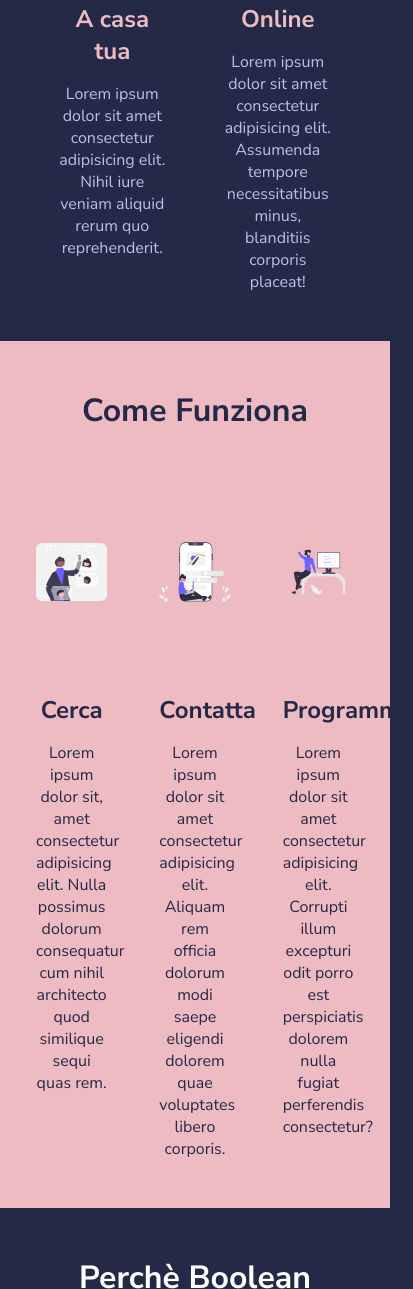
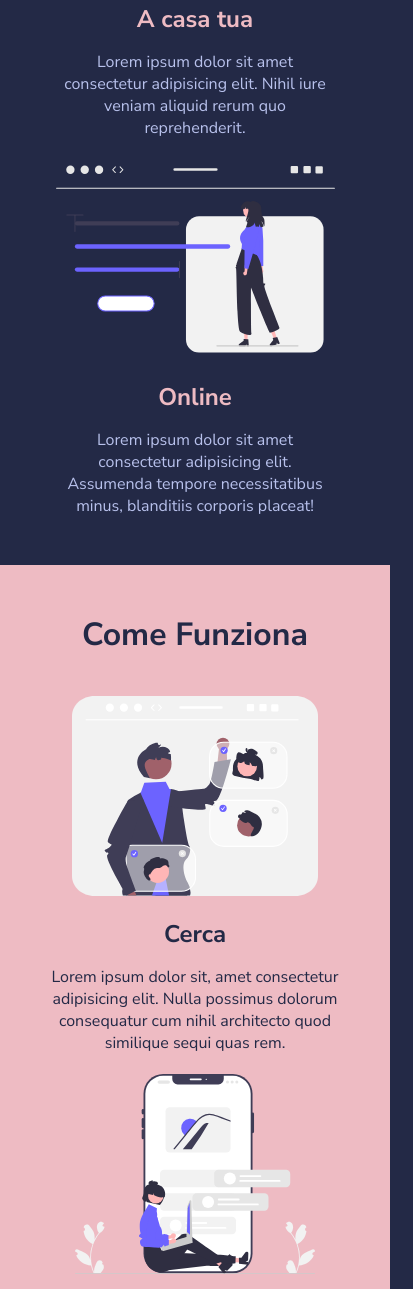
Before and after one commit to Francesco-Leoni-Pro/html-css-resp-wannabe, a plain HTML site: page index.html in a window 390 px wide. Shown: the part 452-1741 px from the top of the page, 413 px wide, since content can reach past the window. Drawn offline with Linux system fonts and the light colour scheme.

Commit message:
fix: responsive mobile con anche sfondo nero

```diff
--- a/css/responsive.css
+++ b/css/responsive.css
@@ -40,4 +40,35 @@
     /* body {
         background: black;
     } */
+        .container {
+            width: 90%;
+        }
+        .row {
+            flex-wrap: wrap;
+            justify-content: center;
+            align-items: flex-start;
+        }
+        .col {
+            flex: 0 0 100%;
+            flex-direction: column;
+            max-width: 100%;
+            gap: 20px;
+        }
+         .steps .col {
+        flex: 0 0 100%;
+        max-width: 100%;
+    }
+
+    .why-us {
+        background-color: black;
+         padding-top: 20px;
+    padding-bottom: 0;
+    margin-bottom: 0;
+    }
+    .steps {
+    margin-bottom: 0;
 }
+
+
+
+}
```
